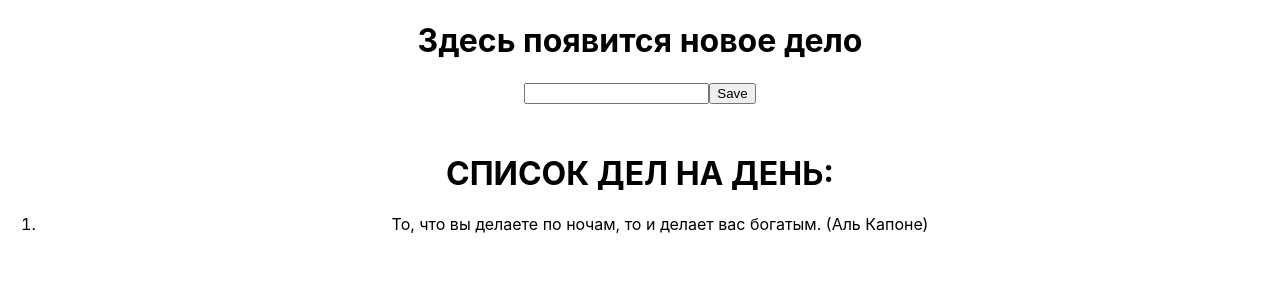
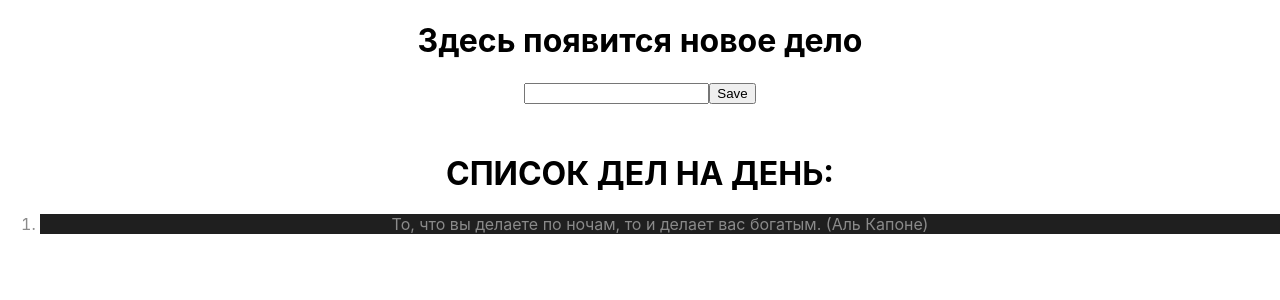
Before and after one commit to Arina-Vas/homework-front-main, a React (Create React App) app: page / in a window 1280 px wide. Shown: the top 300 px of the page. Built offline with nearby package versions, Linux system fonts and the light colour scheme.

Commit message:
HW-4-fix

```diff
--- a/src/HW/4/HW4.tsx
+++ b/src/HW/4/HW4.tsx
@@ -41,7 +41,7 @@
       <ol id={'hw04-tasks'}>
         {texts.map((el, index) => {
           return (
-            <li key={index} id={`hw04-task-${index}`} className={(index%2) ? s.chetNechet : ''}>
+            <li key={index} id={`hw04-task-${index}`} className={(index%2 === 0) ? s.chetNechet : ''}>
               {el}
             </li>
           );
```
